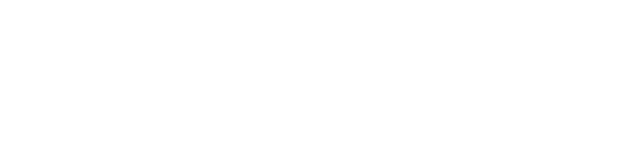
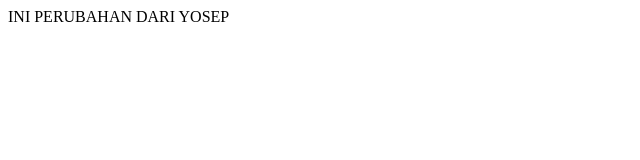
Before and after one commit to farras13/LatihanGITHub, a plain HTML site: page ProjectGIT/ProjectGIT/Index.html in a window 1280 px wide. Shown: the whole page, without its empty margins (0-640 px from the left). Drawn offline with Linux system fonts and the light colour scheme.

Commit message:
Perubahan Konten Index.HTML

```diff
--- a/ProjectGIT/ProjectGIT/Index.html
+++ b/ProjectGIT/ProjectGIT/Index.html
@@ -5,6 +5,6 @@
     <title>Menambahkan Judul</title>
 </head>
 <body>
-
+    INI PERUBAHAN DARI YOSEP
 </body>
 </html>
```
